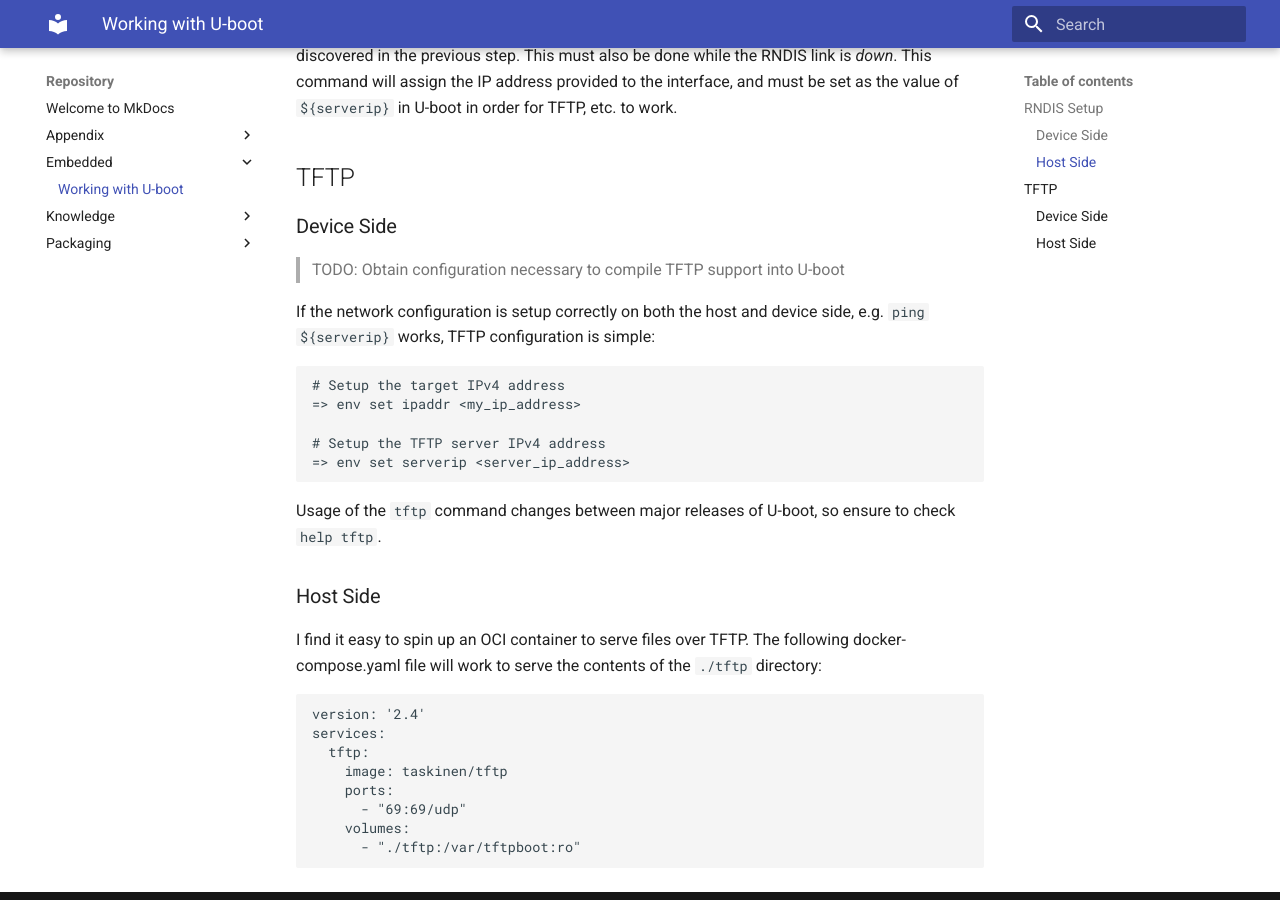
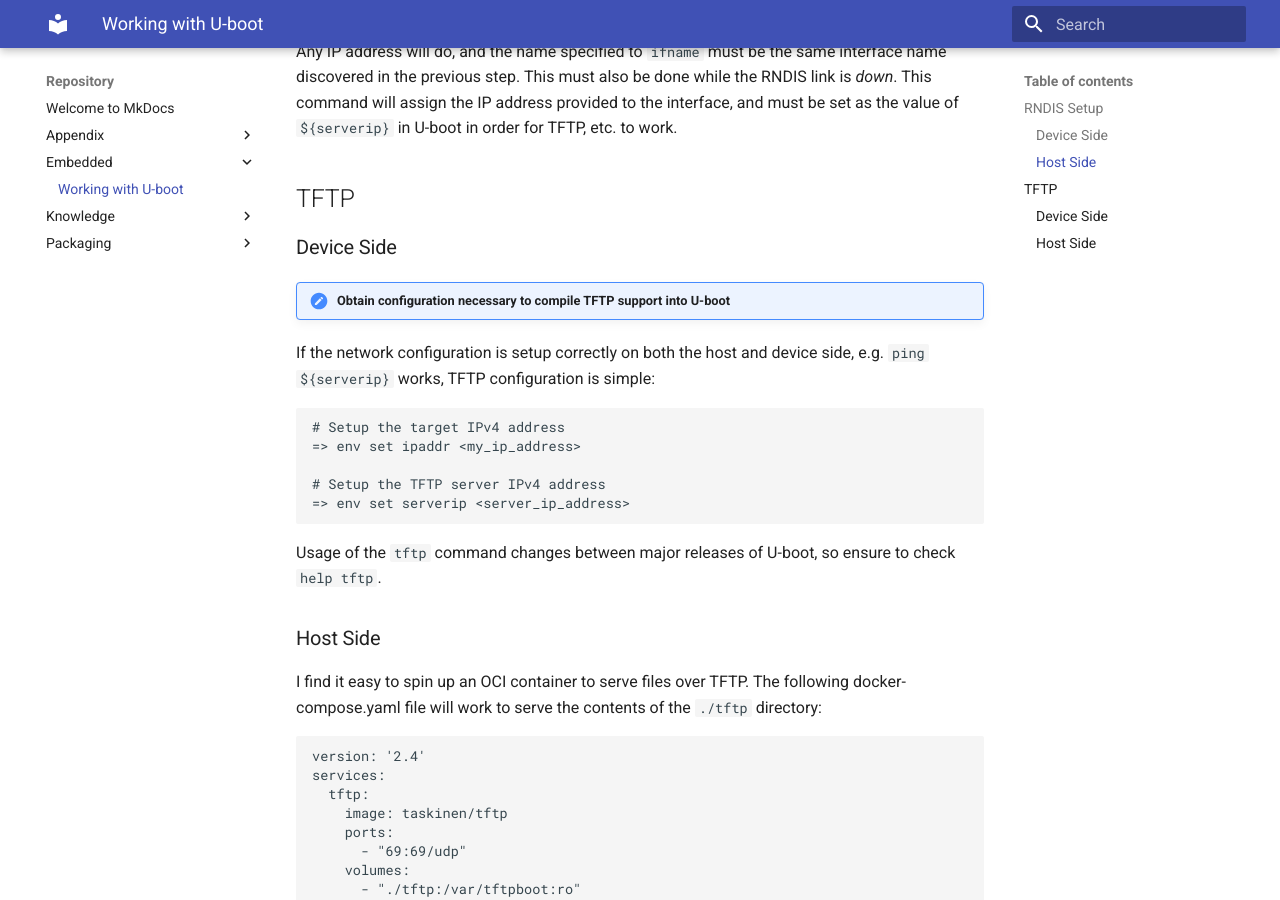
Before and after one commit to AmateurECE/twardyece-repository, an MkDocs documentation site: the page built from docs/Embedded/Uboot.md, in a window 1280 px wide and 900 px high, scrolled down 1353 px. Built offline with MkDocs 1.6.1 and Material for MkDocs 9.7.7, drawn with Linux system fonts in a browser that asks for light colours; some of the changed text lies outside the part shown.

Commit message:
Update block quotes to rST-style admonitions

```diff
--- a/docs/Embedded/Uboot.md
+++ b/docs/Embedded/Uboot.md
@@ -4,7 +4,7 @@
 
 ### Device Side
 
-> TODO: Add CONFIG_'s to set for RNDIS
+!!! todo "Add CONFIG_'s to set for RNDIS"
 
 RNDIS on U-boot depends on built-in configuration to be present. Of course,
 RNDIS is a USB protocol for setting up layer-2 (data link layer) networks in
@@ -71,7 +71,7 @@ for TFTP, etc. to work.
 
 ### Device Side
 
-> TODO: Obtain configuration necessary to compile TFTP support into U-boot
+!!! todo "Obtain configuration necessary to compile TFTP support into U-boot"
 
 If the network configuration is setup correctly on both the host and device
 side, e.g. `ping ${serverip}` works, TFTP configuration is simple:
--- a/mkdocs.yml
+++ b/mkdocs.yml
@@ -14,3 +14,4 @@ markdown_extensions:
   - pymdownx.snippets:
       base_path: 'sources'
       check_paths: true
+  - markdown.extensions.admonition
```
